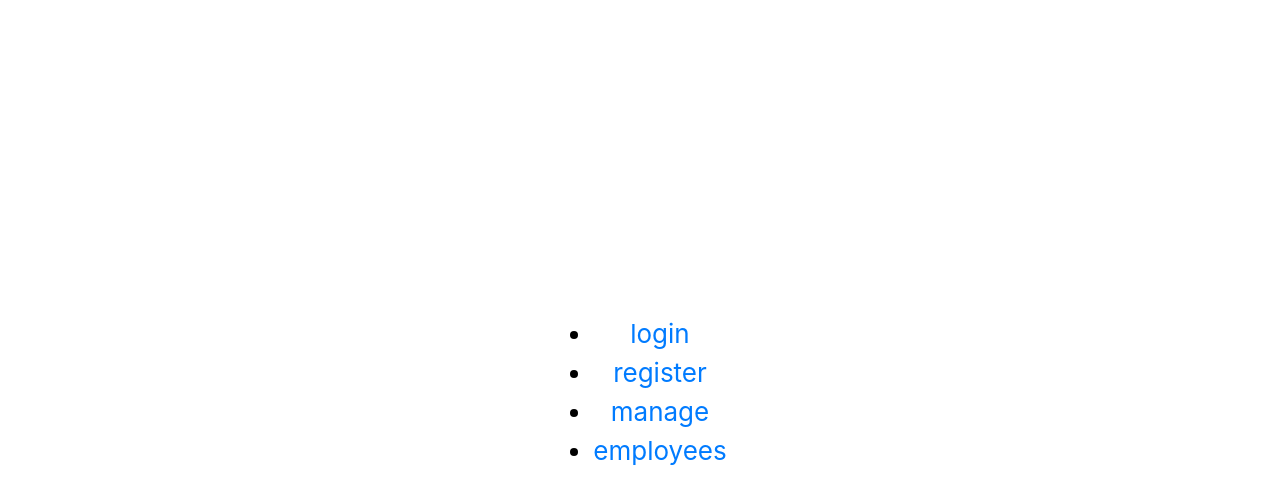
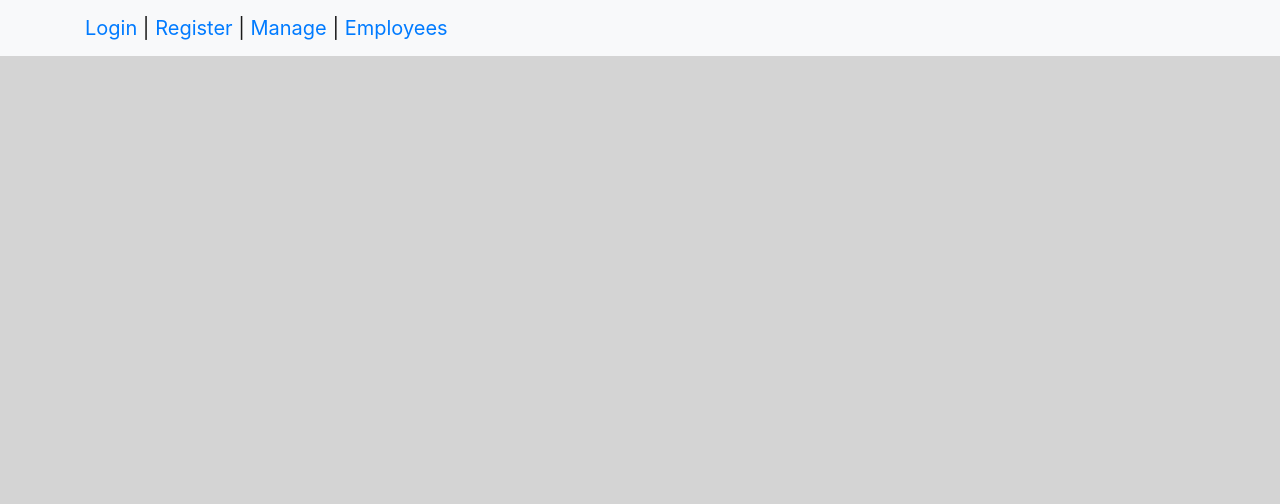
Before and after one commit to idanbachar/employee-management, a React (Create React App) app in the folder employee-management/: page / in a window 1280 px wide. Shown: the top 504 px of the page. Built offline with nearby package versions, Linux system fonts and the light colour scheme.

Commit message:
Added option to delete an employee

```diff
--- a/employee-management/package.json
+++ b/employee-management/package.json
@@ -6,6 +6,7 @@
     "@testing-library/jest-dom": "^5.14.1",
     "@testing-library/react": "^11.2.7",
     "@testing-library/user-event": "^12.8.3",
+    "axios": "^0.21.1",
     "bootstrap": "^4.6.0",
     "browser-router": "^0.2.0",
     "react": "^17.0.2",
--- a/employee-management/src/App.css
+++ b/employee-management/src/App.css
@@ -1,5 +1,6 @@
 .App {
   text-align: center;
+  background-color: #d4d4d4
 }
 
 .App-logo {
--- a/employee-management/src/App.js
+++ b/employee-management/src/App.js
@@ -3,6 +3,9 @@ import Login from './pages/login';
 import Register from './pages/register';
 import Manage from './pages/manage';
 import Employees from './pages/employees';
+import Container from 'react-bootstrap/Container';
+import Navbar from 'react-bootstrap/Navbar';
+
 
 import {
   BrowserRouter as Router,
@@ -13,26 +16,26 @@ import {
 
 function App() {
   return (
+
     <div className="App">
-      <header className="App-header">
-        <Router>
+      <Router>
+        <Navbar expand="lg" variant="light" bg="light">
+          <Container>
+            <Navbar.Brand href="#">
+              <nav>
+                <Link to="/login"> Login</Link> |
+                <Link to="/register"> Register</Link> |
+                <Link to="/manage"> Manage</Link> |
+                <Link to="/employees"> Employees</Link>
+              </nav>
+
+            </Navbar.Brand>
+          </Container>
+        </Navbar>
+        <header className="App-header">
+
           <div>
-            <nav>
-              <ul>
-                <li>
-                  <Link to="/login">login</Link>
-                </li>
-                <li>
-                  <Link to="/register">register</Link>
-                </li>
-                <li>
-                  <Link to="/manage">manage</Link>
-                </li>
-                <li>
-                  <Link to="/employees">employees</Link>
-                </li>
-              </ul>
-            </nav>
+
 
             {/* A <Switch> looks through its children <Route>s and
             renders the first one that matches the current URL. */}
@@ -51,9 +54,9 @@ function App() {
               </Route>
             </Switch>
           </div>
-        </Router>
-      </header>
-    </div>
+        </header>
+      </Router>
+    </div >
   );
 }
 
--- a/employee-management/src/pages/employees.js
+++ b/employee-management/src/pages/employees.js
@@ -1,5 +1,4 @@
 import React, { useEffect, useState } from 'react';
-import Employee from '../components/employee/employee';
 import Table from 'react-bootstrap/Table';
 
 const Employees = () => {
@@ -16,9 +15,9 @@ const Employees = () => {
     }, [])
 
     return (
-        <div>
+        <div style={{ backgroundColor: 'white', fontSize: '20px', textAlign: 'center' }}>
 
-            <Table striped bordered hover>
+            <Table>
                 <thead>
                     <tr>
                         <th>First Name</th>
--- a/employee-management/src/pages/manage.js
+++ b/employee-management/src/pages/manage.js
@@ -1,9 +1,63 @@
-import React from 'react';
+import React, { useEffect, useState } from 'react';
+import Table from 'react-bootstrap/Table';
+import axios from 'axios';
 
-const manage = () => {
+const api = axios.create({
+    baseURL: `http://localhost:3000/employees`
+})
 
-    return (<h1>manage</h1>);
+const Manage = () => {
+
+    const [employees, setEmployees] = useState([]);
+
+    useEffect(() => {
+        getEmployees();
+    }, [])
+
+    const getEmployees = async () => {
+        let data = await api.get('/').then(({ data }) => data);
+        setEmployees(data);
+    }
+
+    const deleteEmployee = async (id) => {
+
+        let data = await api.delete(`/${id}`);
+        getEmployees();
+    }
+
+    return (
+        <div style={{ backgroundColor: 'white', fontSize: '20px', textAlign: 'center' }}>
+
+            <Table>
+                <thead>
+                    <tr>
+                        <th>First Name</th>
+                        <th>Last Name</th>
+                        <th>Phone</th>
+                        <th>Address</th>
+                        <th>Roll</th>
+                        <th>Start Date</th>
+                        <th></th>
+                    </tr>
+                </thead>
+                <tbody>
+                    {employees.map(e =>
+                        <tr>
+                            <td>{e.firstname}</td>
+                            <td>{e.lastname}</td>
+                            <td>{e.phone}</td>
+                            <td>{e.address}</td>
+                            <td>{e.roll}</td>
+                            <td>{e.startdate}</td>
+                            <td><button>Edit</button><button onClick={() => deleteEmployee(e.id)}>Remove</button></td>
+                        </tr>)}
+
+                </tbody>
+            </Table>
+
+        </div >
+    )
 
 }
 
-export default manage;
+export default Manage;
```
Also changed, not shown: employee-management/src/components/employee/employee.js (line endings or trailing spaces), 2 other files (tests, documents, lock files or other folders).
